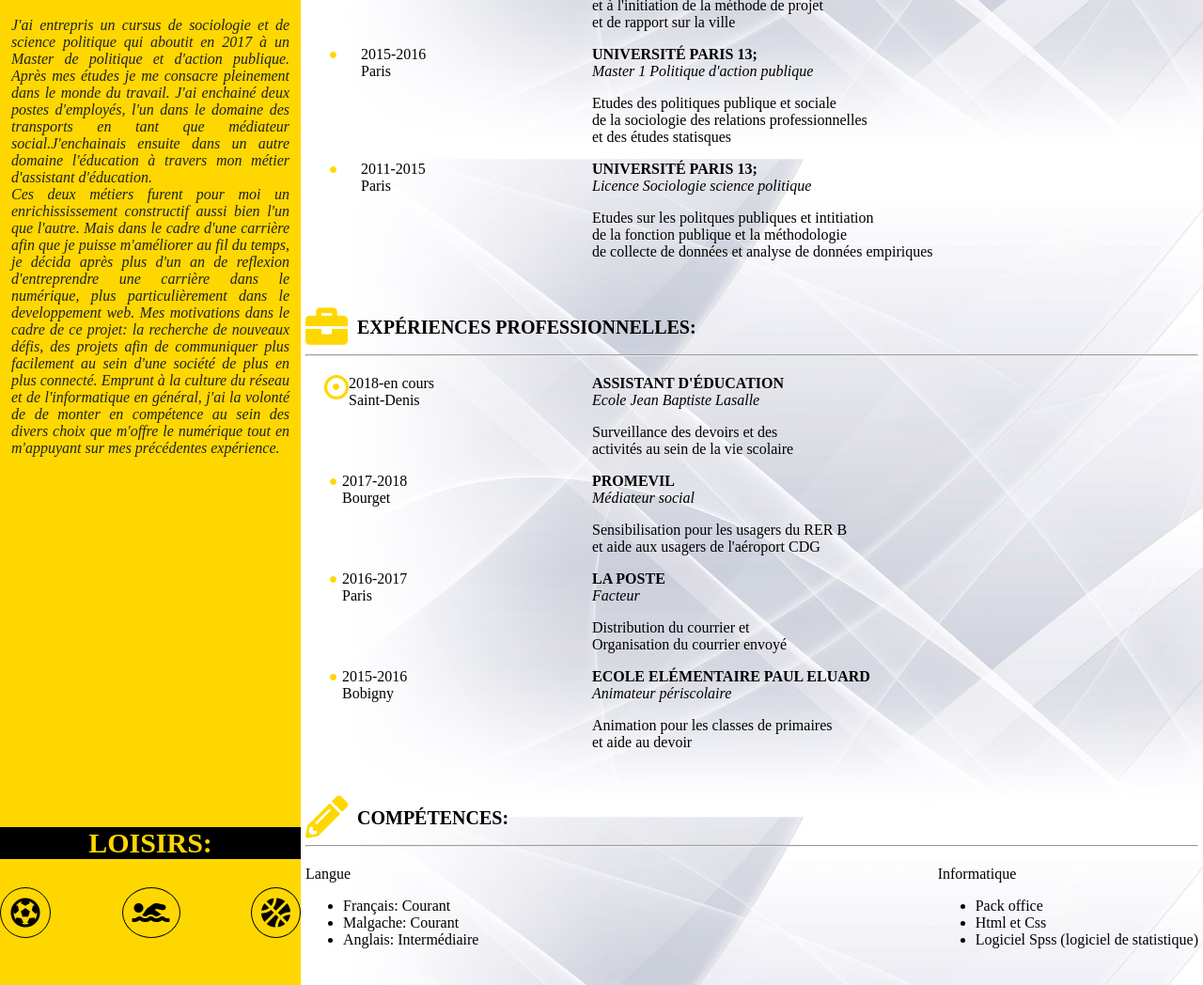
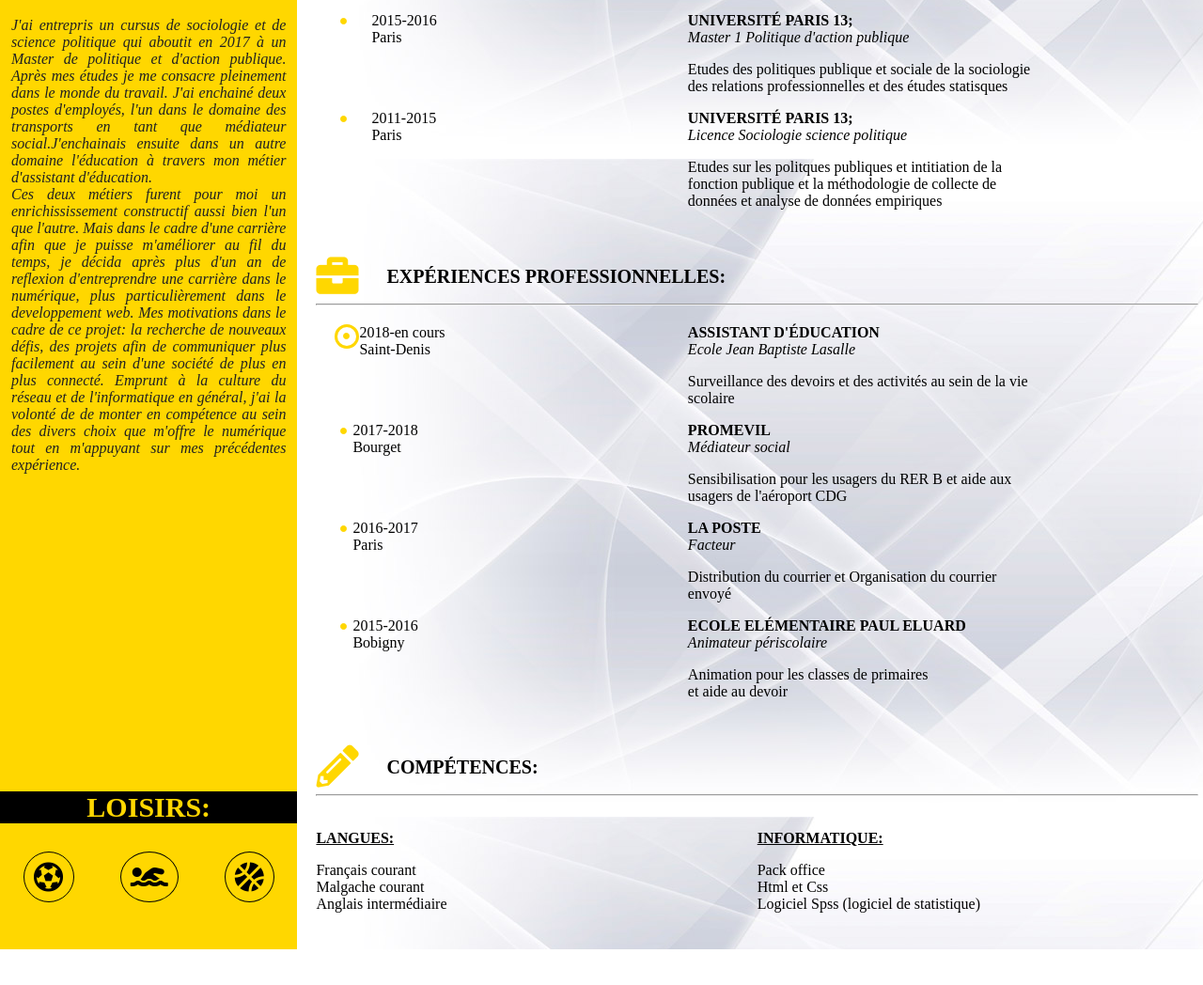
Before and after one commit to Rajerinera/Cv_html_css_RAJERINERA-ADRIEN, a plain HTML site: page index.html in a window 1280 px wide. Shown: the part 531-1579 px from the top of the page at 94% size. After the commit the page ends 1541 px from the top, so only its background shows below. Drawn offline with Linux system fonts and the light colour scheme.

Commit message:
version achevée

```diff
--- a/index.html
+++ b/index.html
@@ -82,8 +82,8 @@
                         <strong>Openclassroom;</strong><br>
                         <em>Formation developpeur web</em>
 
-                            <p>Initiation au metier de dévellopeur web<br>
-                               et à la création d'un Curriculum vitae<br>
+                            <p>Initiation au metier de dévellopeur web
+                               et à la création d'un Curriculum vitae
                                avec les outils html et Css</p>
                     </div>
                 </div>
@@ -99,8 +99,8 @@
                         <strong> Université Paris 13;</strong><br>
                         <em>Master 2 Conduire et évaluer les politiques publiques</em>
 
-                            <p>Analyse des politiques publiques et social<br>
-                               et à l'initiation de la méthode de projet<br>
+                            <p>Analyse des politiques publiques et social
+                               et à l'initiation de la méthode de projet
                                et de rapport sur la ville</p>
                     </div>
                 </div>
@@ -116,8 +116,8 @@
                         <strong>Université Paris 13;</strong><br>
                         <em>Master 1 Politique d'action publique</em>
 
-                            <p>Etudes des politiques publique et sociale<br>
-                               de la sociologie des relations professionnelles<br>
+                            <p>Etudes des politiques publique et sociale
+                               de la sociologie des relations professionnelles
                                et des études statisques</p>
                     </div>
                 </div>
@@ -133,8 +133,8 @@
                         <strong>Université Paris 13;</strong><br>
                         <em>Licence Sociologie science politique</em>
 
-                            <p>Etudes sur les politques publiques et intitiation<br>
-                               de la fonction publique et la méthodologie<br>
+                            <p>Etudes sur les politques publiques et intitiation
+                               de la fonction publique et la méthodologie
                                de collecte de données et analyse de données empiriques</p>
                     </div>
                 </div>
@@ -162,7 +162,7 @@
                         <strong>Assistant d'éducation</strong><br>
                         <em>Ecole Jean Baptiste Lasalle</em>
 
-                            <p>Surveillance des devoirs et des<br>
+                            <p>Surveillance des devoirs et des
                                activités au sein de la vie scolaire</p>
                     </div>
                 </div>
@@ -178,7 +178,7 @@
                         <strong>Promevil</strong><br>
                         <em>Médiateur social</em>
 
-                            <p>Sensibilisation pour les usagers du RER B<br>
+                            <p>Sensibilisation pour les usagers du RER B
                                et aide aux usagers de l'aéroport CDG</p>
                     </div>
                 </div>
@@ -194,7 +194,7 @@
                         <strong>La Poste</strong><br>
                         <em>Facteur</em>
 
-                            <p>Distribution du courrier et<br>
+                            <p>Distribution du courrier et
                                Organisation du courrier envoyé</p>
 
                     </div>
@@ -226,16 +226,16 @@
                 </div>
                 <hr>
                 <div class="compétence_informatique">
-                    <div class="langue">
-                        Langue
+                    <div class="competence">
+                    <p>Langues:</p>
                         <ul>
-                            <li>Français: Courant</li>
-                            <li>Malgache: Courant</li>
-                            <li>Anglais: Intermédiaire</li>
+                            <li>Français courant</li>
+                            <li>Malgache courant</li>
+                            <li>Anglais intermédiaire</li>
                         </ul>
                     </div>
-                    <div class="informatique">
-                        Informatique
+                    <div class="competence">
+                    <p>Informatique:</p>
                         <ul>
                             <li> Pack office </li>
                             <li> Html et Css </li>
--- a/style.css
+++ b/style.css
@@ -8,7 +8,6 @@ body
 {
     font-family:'Times New Roman', Times, serif;
     font-size: 1em;
-    text-align: justify;
 }
 
 #nom{
@@ -84,7 +83,7 @@ h4
     color: black;
     text-transform: uppercase;
     font-size: 20px;
-    padding-left: 10px;
+    padding-left: 30px;
 }
 
 hr
@@ -121,7 +120,7 @@ strong
 }
 .form_etude
 {
-    width: 50%;
+    width: 40%;
 }
 
 .form_date
@@ -132,13 +131,13 @@ strong
 {
     display: flex;
     margin-left: 20px;
-    width: 30%;
+    width: 40%;
 }
 
 /* la partie taf */
 .taf_m
 {
-    width: 50%
+    width: 40%;
 }
 .element1
 {
@@ -157,7 +156,7 @@ strong
     width: 75%;
     padding: 5px;
     background-image: url("fond-site.jpg");
-    margin-left: 0%;
+    margin-left: 15px;
     box-sizing: border-box;
 }
 
@@ -228,7 +227,7 @@ aside
 #sport
 {
     display:flex;
-    justify-content: space-between;
+    justify-content: space-around;
 
 }
 
@@ -243,7 +242,25 @@ aside
  .compétence_informatique
  {
      display: flex;
-     justify-content: space-between;
+     justify-content: space-around;
+ }
+ ul
+ {
+     width: 100%;
+     list-style-type: none;
+     padding: 0;
+ }
+ .competence
+ {
+     width: 50%;
+ }
+
+ .competence p
+ {
+     text-decoration: underline;
+     text-transform: uppercase;
+     font-weight: bold;
+
  }
 
  .cercle1
@@ -270,12 +287,6 @@ aside
 
 @media all and (min-width:380px) and (max-width: 991px)
 {
-
-    p
-    {
-      font-size:1.3em;
-    }
-
     #conteneur
     {
       flex-direction: column-reverse;
@@ -293,13 +304,6 @@ aside
         background-color: aliceblue;
         background-image: none;
         width: 100%;
-    }
-
-
-    .form1,.form2,.form3,.form4
-    {
-      display: flex;
-      flex-direction: column;
     }
 
     .taf
@@ -347,4 +351,18 @@ aside
         position: relative;
 
     }
+    ul
+    {
+        list-style-type: none;
+    }
+    .informatique
+    {
+        width: 50%;
+        border: 1px solid
+    }
+    p
+    {
+        font-size: large;
+        text-align: start;
+    }
 }
```
